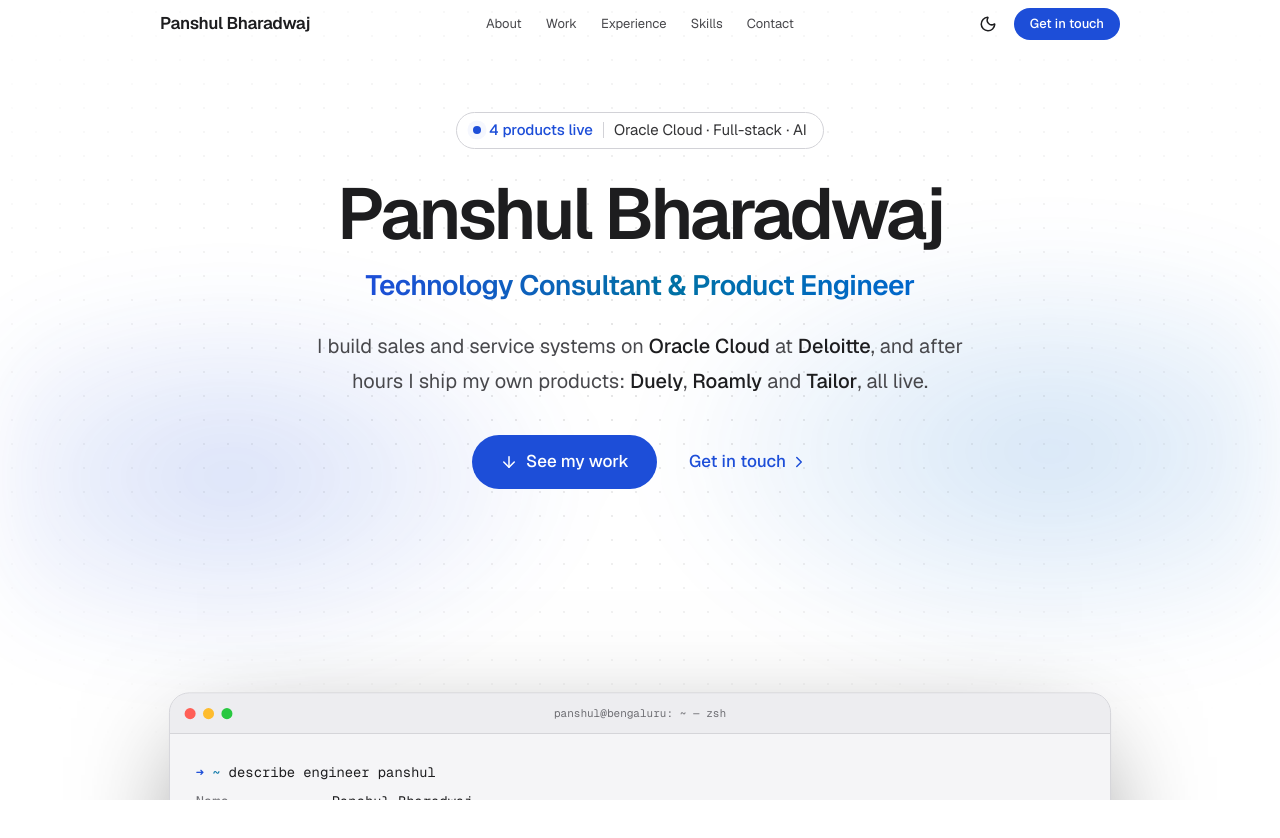
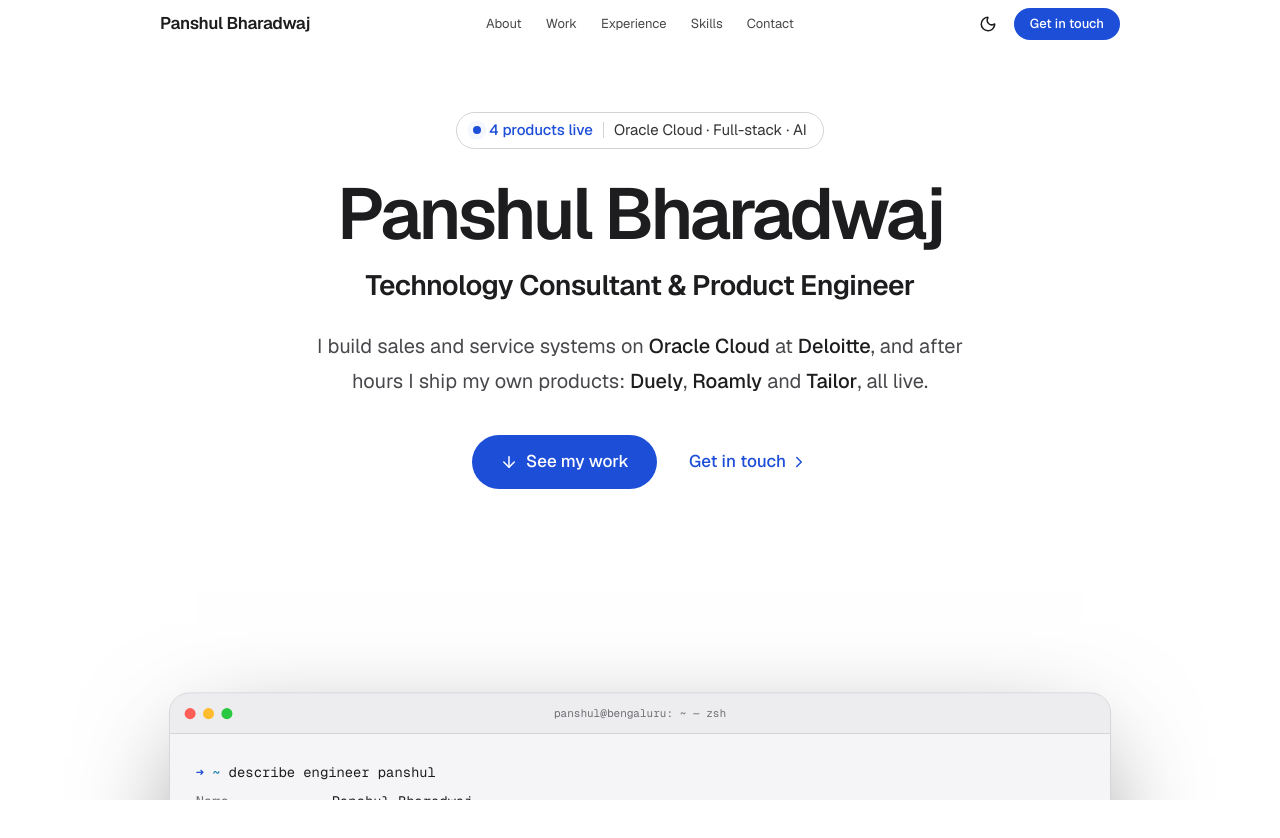
Before and after one commit to panshulbh16/panshulbh16.github.io, a Next.js app: page / in a window 1280 px wide. Shown: the top 838 px of the page. Built offline with nearby package versions, Linux system fonts and the light colour scheme.

Commit message:
Simplify portfolio hero to a flat charcoal background

```diff
--- a/src/app/globals.css
+++ b/src/app/globals.css
@@ -2,7 +2,7 @@
 
 @custom-variant dark (&:where(.dark, .dark *));
 
-/* Black canvas, graphite panels, one blue gradient. Light mode is white with deeper accents.
+/* Charcoal canvas, graphite panels, blue accents. Light mode is white with deeper accents.
    Colours are RGB triples so Tailwind can apply opacity (bg-ink/10 and so on). */
 :root {
   color-scheme: light;
@@ -18,13 +18,11 @@
   --g1: 29 78 216;
   --g2: 0 113 164;
   --g3: 0 102 204;
-  --aurora: 0.3;
-  --dots: 0.12;
 }
 
 .dark {
   color-scheme: dark;
-  --canvas: 0 0 0;
+  --canvas: 18 18 20;
   --panel: 22 22 24;
   --panel-2: 38 38 41;
   --ink: 245 245 247;
@@ -36,8 +34,6 @@
   --g1: 96 165 250;
   --g2: 100 210 255;
   --g3: 10 132 255;
-  --aurora: 0.55;
-  --dots: 0.16;
 }
 
 @theme inline {
@@ -82,20 +78,6 @@
   -webkit-background-clip: text;
   background-clip: text;
   color: transparent;
-}
-
-/* Blue glow behind the hero, over a fading dot grid. */
-.aurora {
-  background:
-    radial-gradient(40% 45% at 18% 62%, rgb(var(--g1) / var(--aurora)), transparent 70%),
-    radial-gradient(45% 50% at 82% 58%, rgb(var(--g3) / var(--aurora)), transparent 70%);
-  filter: blur(40px);
-  opacity: 0.55;
-}
-.dot-grid {
-  background-image: radial-gradient(rgb(var(--ink) / var(--dots)) 1px, transparent 1.3px);
-  background-size: 24px 24px;
-  mask-image: radial-gradient(ellipse 70% 60% at 50% 45%, black, transparent);
 }
 
 /* Infinite skill rows. The list is rendered twice, so -50% lands on an identical frame. */
--- a/src/app/layout.tsx
+++ b/src/app/layout.tsx
@@ -33,7 +33,7 @@ export const metadata: Metadata = {
 export const viewport: Viewport = {
   themeColor: [
     { media: "(prefers-color-scheme: light)", color: "#ffffff" },
-    { media: "(prefers-color-scheme: dark)", color: "#000000" },
+    { media: "(prefers-color-scheme: dark)", color: "#121214" },
   ],
 };
 
--- a/src/components/hero.tsx
+++ b/src/components/hero.tsx
@@ -51,8 +51,6 @@ export function Hero() {
   return (
     <section ref={ref} id="top" className={animated ? "relative h-[230svh]" : "relative"}>
       <div className={animated ? "sticky top-0 h-svh overflow-hidden" : "relative overflow-hidden pb-16"}>
-        <div aria-hidden className="aurora pointer-events-none absolute inset-x-0 top-[10%] h-[80%]" />
-        <div aria-hidden className="dot-grid pointer-events-none absolute inset-0" />
 
         <div
           className="relative mx-auto flex max-w-3xl flex-col items-center px-5 pt-24 text-center sm:pt-28"
@@ -75,7 +73,7 @@ export function Hero() {
           >
             {PROFILE.name}
           </h1>
-          <p className="rise text-gradient mt-4 text-xl font-semibold tracking-[-0.02em] sm:text-[28px]" style={delay(160)}>
+          <p className="rise text-ink mt-4 text-xl font-semibold tracking-[-0.02em] sm:text-[28px]" style={delay(160)}>
             {PROFILE.role}
           </p>
           <p className="rise mt-6 max-w-2xl text-[17px] leading-[1.75] text-pretty sm:text-xl" style={delay(240)}>
```
